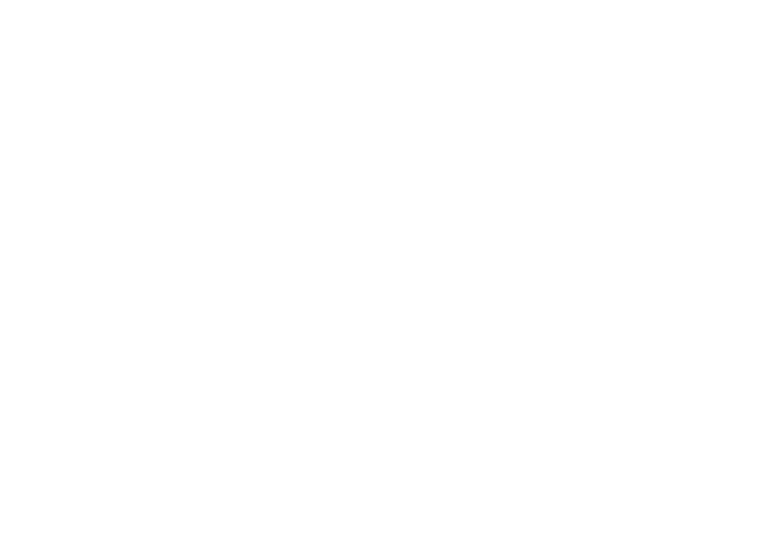
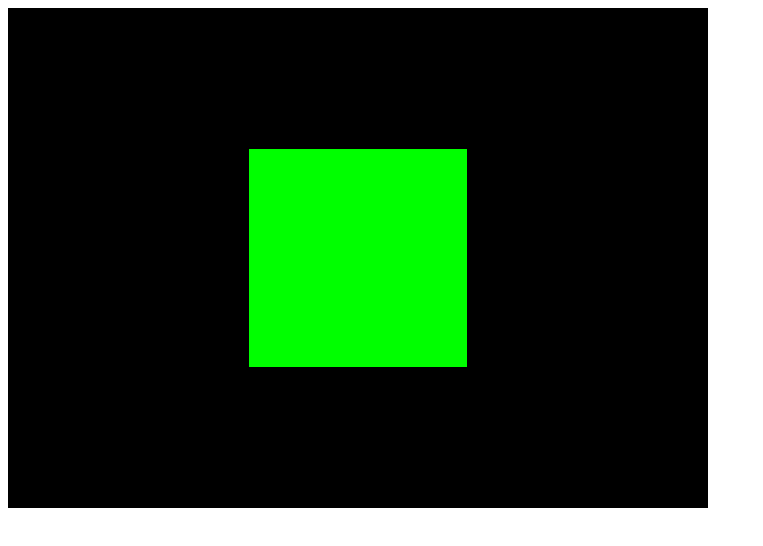
Before and after one commit to codewithsunnyraj/3D_Animate, a plain HTML site: page index.html in a window 1280 px wide. Shown: the whole page, without its empty margins (0-763 px from the left). Drawn offline with nearby package versions, Linux system fonts and the light colour scheme.

Commit message:
added basic setup in this

```diff
--- a/index.html
+++ b/index.html
@@ -1,11 +1,18 @@
 <!DOCTYPE html>
 <html lang="en">
-<head>
-    <meta charset="UTF-8">
-    <meta name="viewport" content="width=device-width, initial-scale=1.0">
+  <head>
+    <meta charset="UTF-8" />
+    <meta name="viewport" content="width=device-width, initial-scale=1.0" />
     <title>3d Animation</title>
-</head>
-<body>
-
-</body>
+    <script src="https://cdnjs.cloudflare.com/ajax/libs/three.js/r128/three.js"></script>
+    <style>
+      canvas {
+        display: block;
+      }
+    </style>
+  </head>
+  <body>
+    <canvas class="wbgl"></canvas>
+    <script src="./script.js"></script>
+  </body>
 </html>
--- /dev/null
+++ b/script.js
@@ -0,0 +1,23 @@
+const scene = new THREE.Scene();
+
+// BoxGeometry(2, 2, 2); take(width,height,)
+const geometry = new THREE.BoxGeometry(2, 2, 2);
+const material = new THREE.MeshBasicMaterial({ color: 0x00ff00 });
+
+const box = new THREE.Mesh(geometry, material);
+scene.add(box);
+
+const size = {
+  width: 700,
+  height: 500,
+};
+const camera = new THREE.PerspectiveCamera(75, size.width / size.height);
+camera.position.z = 4;
+scene.add(camera);
+
+//rendering
+const target = document.querySelector(".wbgl");
+const renderer = new THREE.WebGLRenderer({ canvas: target });
+
+renderer.setSize(size.width, size.height);
+renderer.render(scene, camera);
```
